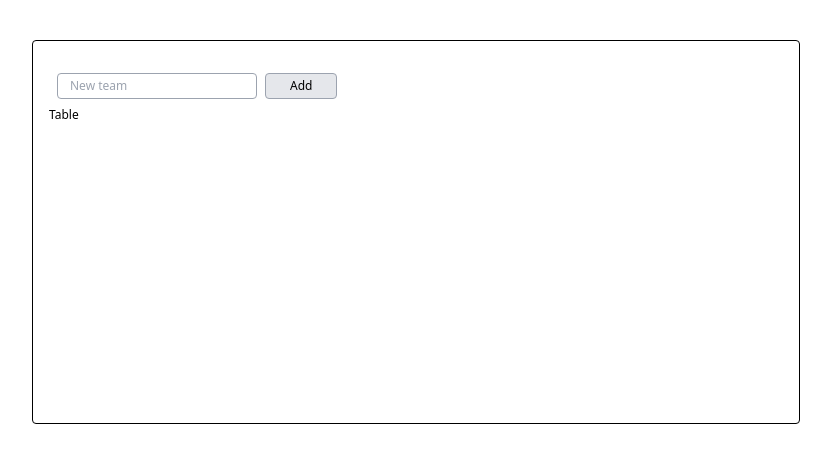
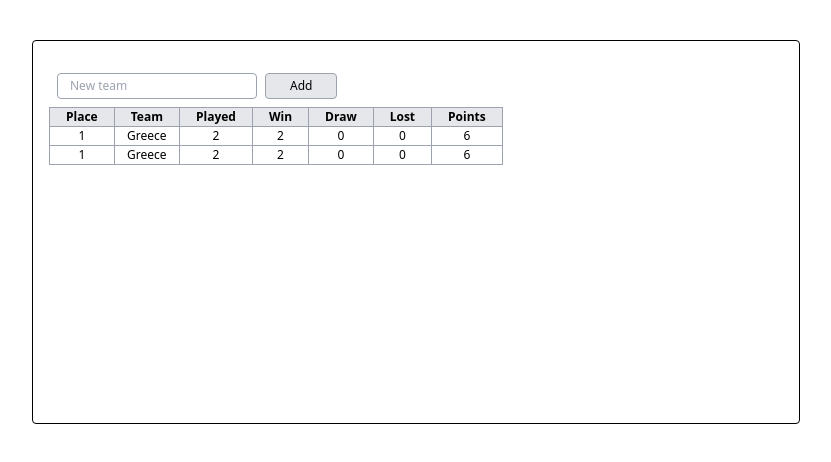
Before and after one commit to saulius-b/Football-Scores-Table, a React (Create React App) app: page / in a window 1280 px wide. Shown: the top 462 px of the page, without its empty margins (224-1055 px from the left). Built offline with nearby package versions, Linux system fonts and the light colour scheme.

Commit message:
ScoreTable styling added

```diff
--- a/src/components/ScoreTable.tsx
+++ b/src/components/ScoreTable.tsx
@@ -1,5 +1,55 @@
 import React from "react";
 
 export function ScoreTable() {
-  return <div>Table</div>;
+  return (
+    <div className="pb-6">
+      <table className="text-center border border-gray-400 p-1">
+        <thead className="text-xs">
+          <tr className="bg-gray-200">
+            <th className="px-2 sm:px-4 font-semibold border border-gray-400">
+              Place
+            </th>
+            <th className="px-2 sm:px-4 font-semibold border border-gray-400">
+              Team
+            </th>
+            <th className="px-2 sm:px-4 font-semibold border border-gray-400">
+              Played
+            </th>
+            <th className="px-2 sm:px-4 font-semibold border border-gray-400">
+              Win
+            </th>
+            <th className="px-2 sm:px-4 font-semibold border border-gray-400">
+              Draw
+            </th>
+            <th className="px-2 sm:px-4 font-semibold border border-gray-400">
+              Lost
+            </th>
+            <th className="px-2 sm:px-4 font-semibold border border-gray-400">
+              Points
+            </th>
+          </tr>
+        </thead>
+        <tbody className="text-xs">
+          <tr>
+            <td className="border border-gray-400">1</td>
+            <td className="border border-gray-400">Greece</td>
+            <td className="border border-gray-400">2</td>
+            <td className="border border-gray-400">2</td>
+            <td className="border border-gray-400">0</td>
+            <td className="border border-gray-400">0</td>
+            <td className="border border-gray-400">6</td>
+          </tr>
+          <tr>
+            <td className="border border-gray-400">1</td>
+            <td className="border border-gray-400">Greece</td>
+            <td className="border border-gray-400">2</td>
+            <td className="border border-gray-400">2</td>
+            <td className="border border-gray-400">0</td>
+            <td className="border border-gray-400">0</td>
+            <td className="border border-gray-400">6</td>
+          </tr>
+        </tbody>
+      </table>
+    </div>
+  );
 }
```
